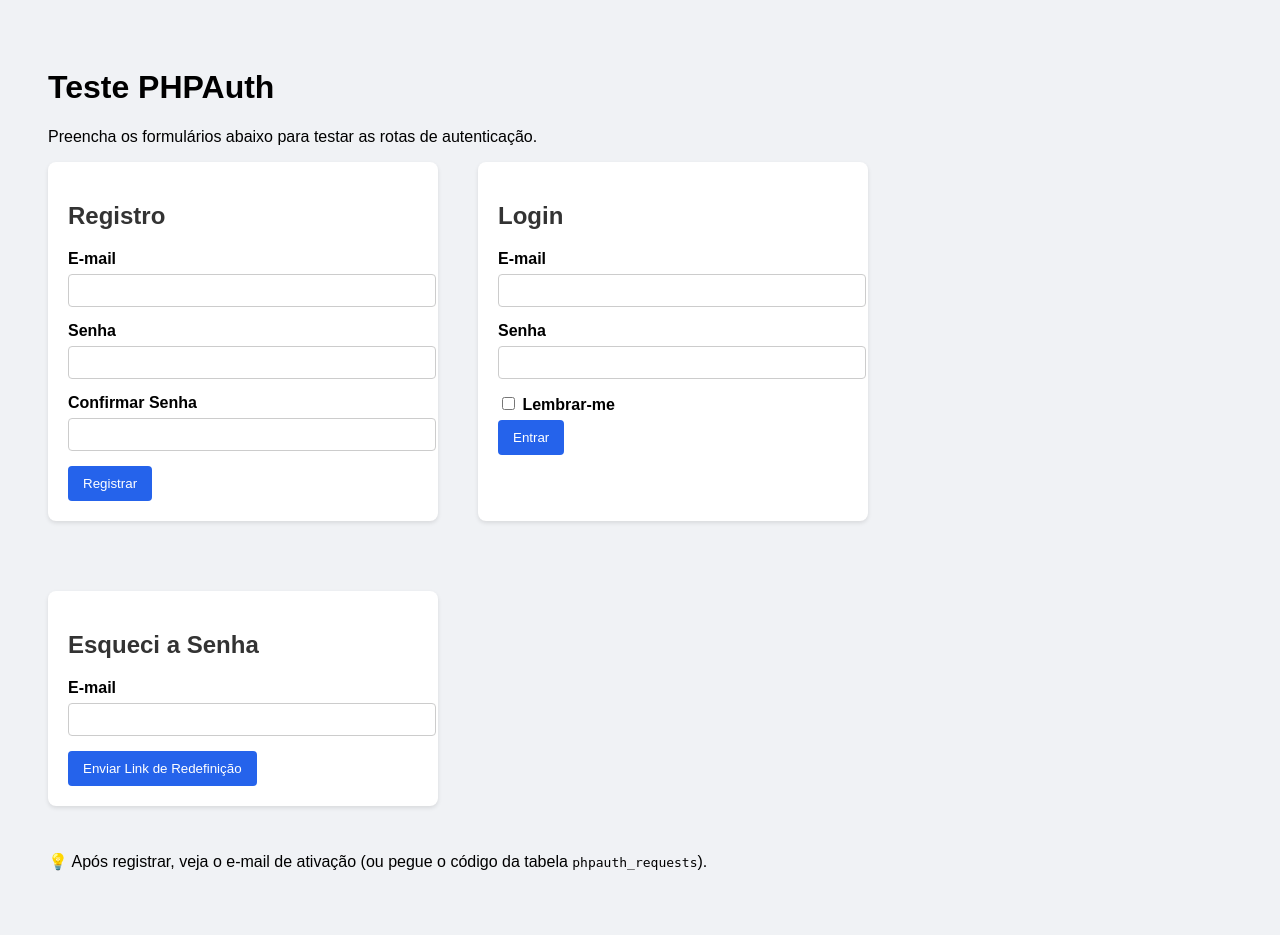
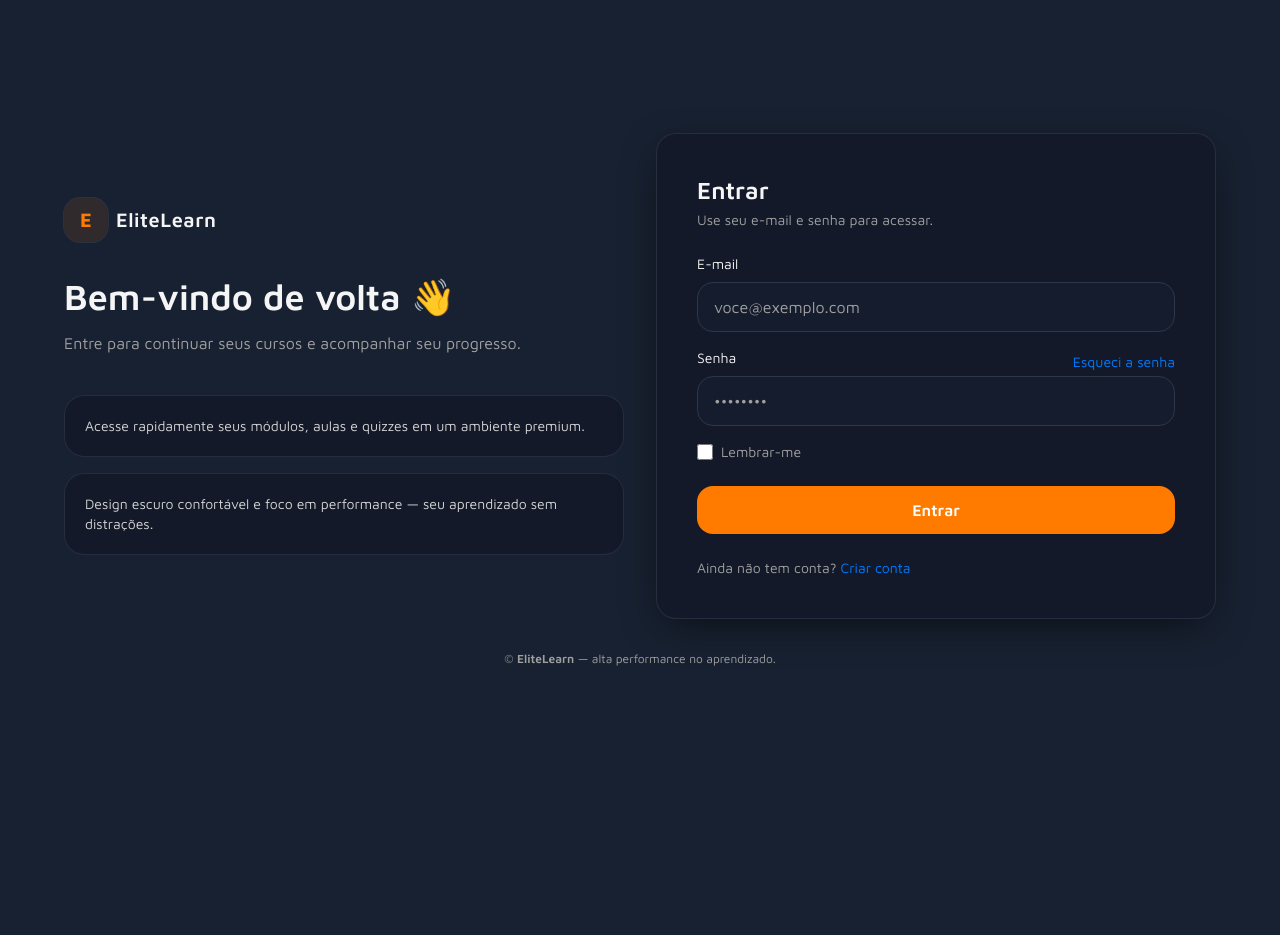
Before and after one commit to M4riotto/CodeSphere, a PHP site: page /codesphere/public/pages/login in a window 1280 px wide. After the commit the page ends 666 px from the top, so only its background shows below. Run offline with PHP 8.4, Linux system fonts and the light colour scheme; some libraries are stand-ins or nearby versions.

Commit message:
feat: pages login, register, and logou

```diff
--- a/app/config/database.php
+++ b/app/config/database.php
@@ -3,7 +3,7 @@ require_once __DIR__ . '/env.php';
 
 function get_pdo(): PDO {
     $host = env_get('DB_HOST', 'localhost');
-    $db   = env_get('DB_NAME', 'teste');
+    $db   = env_get('DB_NAME', 'codesphere');
     $user = env_get('DB_USER', 'root');
     $pass = env_get('DB_PASS', '');
     $charset = env_get('DB_CHARSET', 'utf8mb4');
--- a/app/routes/auth/auth_register.php
+++ b/app/routes/auth/auth_register.php
@@ -8,13 +8,9 @@ use ZxcvbnPhp\Zxcvbn;
 $zxcvbn = new Zxcvbn();
 $input = json_decode(file_get_contents('php://input'), true) ?: $_POST;
 $pass  = (string)($input['password_confirm'] ?? '');
-var_dump($pass);
+
 $strength = $zxcvbn->passwordStrength($pass);
 
-print_r($strength['feedback']);
-
-return $strength;
-exit;
 
 $input = json_decode(file_get_contents('php://input'), true) ?: $_POST;
 $email = trim($input['email'] ?? '');
--- a/public/pages/courses.php
+++ b/public/pages/courses.php
@@ -67,7 +67,7 @@
   </div>
 
   <script src="./public/src/js/tailwind.config.js"></script>
-  <script src="./public/src/js/main.js"></script>
+  <script src="./public/src/js/main.js?v=2"></script>
   <script src="./public/src/js/ui.js?v=<?php echo time()?>"></script>
 
 </body>
--- a/public/pages/index.php
+++ b/public/pages/index.php
@@ -274,7 +274,7 @@
   </footer>
 
   <script src="./public/src/js/tailwind.config.js"></script>
-  <script src="./public/src/js/ui.js?v=<?php echo time()?>"></script>
+  <script src="./public/src/js/ui.js?v=1.0.1"></script>
 </body>
 
 </html>
--- a/public/pages/login.php
+++ b/public/pages/login.php
@@ -1,102 +1,114 @@
 <!DOCTYPE html>
-<html lang="pt-BR">
+<html lang="pt-BR" class="h-full">
+
 <head>
-  <meta charset="UTF-8">
-  <title>Teste PHPAuth - Registro, Login e Recuperação</title>
-  <style>
-    body {
-      background: #f0f2f5;
-      font-family: Arial, sans-serif;
-      padding: 40px;
-    }
-    h2 {
-      color: #333;
-    }
-    form {
-      background: #fff;
-      padding: 20px;
-      margin-bottom: 30px;
-      border-radius: 8px;
-      box-shadow: 0 2px 4px rgba(0,0,0,0.1);
-      width: 350px;
-    }
-    label {
-      display: block;
-      margin-bottom: 6px;
-      font-weight: bold;
-    }
-    input[type="email"],
-    input[type="password"],
-    input[type="text"] {
-      width: 100%;
-      padding: 8px;
-      margin-bottom: 15px;
-      border: 1px solid #ccc;
-      border-radius: 4px;
-    }
-    button {
-      background: #2563eb;
-      color: white;
-      border: none;
-      padding: 10px 15px;
-      border-radius: 4px;
-      cursor: pointer;
-    }
-    button:hover {
-      background: #1e40af;
-    }
-    .container {
-      display: flex;
-      gap: 40px;
-      flex-wrap: wrap;
-    }
-  </style>
+  <meta charset="utf-8" />
+  <meta name="viewport" content="width=device-width, initial-scale=1" />
+  <title>EliteLearn — Login</title>
+
+  <!-- Tailwind CDN -->
+  <script src="https://cdn.tailwindcss.com"></script>
+
+
+  <!-- Fonte Maven Pro -->
+  <link rel="preconnect" href="https://fonts.googleapis.com" />
+  <link rel="preconnect" href="https://fonts.gstatic.com" crossorigin />
+  <link href="https://fonts.googleapis.com/css2?family=Maven+Pro:wght@400;500;600;700&display=swap" rel="stylesheet" />
 </head>
-<body>
-  <h1>Teste PHPAuth</h1>
-  <p>Preencha os formulários abaixo para testar as rotas de autenticação.</p>
 
-  <div class="container">
-    <!-- Formulário de Registro -->
-    <form action="app/routes/auth/auth_register.php" method="POST">
-      <h2>Registro</h2>
-      <label for="email">E-mail</label>
-      <input type="email" name="email" id="email" required>
+<body class="min-h-full bg-background text-foreground font-sans antialiased">
+  <div class="min-h-screen flex items-center">
+    <div class="container">
+      <div class="mx-auto grid lg:grid-cols-2 gap-8 max-w-6xl">
+        <!-- Lado esquerdo (branding) -->
+        <div class="hidden lg:flex flex-col justify-center">
+          <a href="#" class="inline-flex items-center gap-2">
+            <div class="h-11 w-11 rounded-2xl bg-primary/10 ring-1 ring-[color:var(--ringline)] flex items-center justify-center" style="--ringline: rgba(255,255,255,0.08);">
+              <span class="text-primary text-xl font-bold">E</span>
+            </div>
+            <span class="text-xl font-semibold tracking-wide">EliteLearn</span>
+          </a>
 
-      <label for="password">Senha</label>
-      <input type="password" name="password" id="password" required>
+          <h1 class="mt-8 text-4xl font-semibold leading-tight">
+            Bem-vindo de volta 👋
+          </h1>
+          <p class="mt-3 text-muted">
+            Entre para continuar seus cursos e acompanhar seu progresso.
+          </p>
 
-      <label for="password_confirm">Confirmar Senha</label>
-      <input type="password" name="password_confirm" id="password_confirm" required>
+          <div class="mt-10 grid gap-4">
+            <div class="rounded-3xl border border-border/70 bg-card/40 backdrop-blur-xs p-5">
+              <p class="text-sm text-muted-foreground">
+                Acesse rapidamente seus módulos, aulas e quizzes em um ambiente premium.
+              </p>
+            </div>
+            <div class="rounded-3xl border border-border/70 bg-card/40 backdrop-blur-xs p-5">
+              <p class="text-sm text-muted-foreground">
+                Design escuro confortável e foco em performance — seu aprendizado sem distrações.
+              </p>
+            </div>
+          </div>
+        </div>
 
-      <button type="submit">Registrar</button>
-    </form>
+        <!-- Card de Login -->
+        <div class="flex">
+          <div class="w-full rounded-3xl border border-border/70 bg-card/40 backdrop-blur-xs shadow-premium p-7 md:p-10">
+            <div class="mb-6 flex items-center gap-3 lg:hidden">
+              <div class="h-10 w-10 rounded-2xl bg-primary/10 ring-1 ring-[color:var(--ringline)] flex items-center justify-center" style="--ringline: rgba(255,255,255,0.08);">
+                <span class="text-primary font-bold">E</span>
+              </div>
+              <span class="text-lg font-semibold">EliteLearn</span>
+            </div>
 
-    <!-- Formulário de Login -->
-    <form action="app/routes/auth/auth_login.php" method="POST">
-      <h2>Login</h2>
-      <label for="log_email">E-mail</label>
-      <input type="email" name="email" id="log_email" required>
+            <h2 class="text-2xl font-semibold">Entrar</h2>
+            <p class="mt-1 text-sm text-muted">Use seu e-mail e senha para acessar.</p>
 
-      <label for="log_password">Senha</label>
-      <input type="password" name="password" id="log_password" required>
+            <form onsubmit="login(event)" method="POST" class="mt-6 grid gap-4">
+              <div>
+                <label for="email" class="block text-sm mb-2">E-mail</label>
+                <input id="email" name="email" type="email" required
+                  class="w-full rounded-2xl border border-border bg-background/60 px-4 py-3 outline-none focus:ring-2 focus:ring-secondary focus:border-secondary placeholder:text-muted"
+                  placeholder="voce@exemplo.com" />
+              </div>
 
-      <label>
-        <input type="checkbox" name="remember"> Lembrar-me
-      </label>
-      <button type="submit">Entrar</button>
-    </form>
+              <div>
+                <div class="flex items-center justify-between">
+                  <label for="password" class="block text-sm mb-2">Senha</label>
+                  <a href="reset.html" class="text-sm text-secondary hover:underline">Esqueci a senha</a>
+                </div>
+                <input id="password" name="password" type="password" required
+                  class="w-full rounded-2xl border border-border bg-background/60 px-4 py-3 outline-none focus:ring-2 focus:ring-secondary focus:border-secondary placeholder:text-muted"
+                  placeholder="••••••••" />
+              </div>
 
-    <!-- Formulário de Recuperação -->
-    <form action="app/routes/auth/auth_request_reset.php" method="POST">
-      <h2>Esqueci a Senha</h2>
-      <label for="fog_email">E-mail</label>
-      <input type="email" name="email" id="fog_email" required>
+              <label class="inline-flex items-center gap-2 select-none">
+                <input type="checkbox" name="remember"
+                  class="h-4 w-4 rounded border-border bg-background text-primary focus:ring-2 focus:ring-primary/50" />
+                <span class="text-sm text-muted">Lembrar-me</span>
+              </label>
 
-      <button type="submit">Enviar Link de Redefinição</button>
-    </form>
+              <button type="submit"
+                class="mt-2 inline-flex w-full items-center justify-center rounded-2xl bg-primary px-4 py-3 font-semibold text-primary-foreground transition hover:bg-primary-600 focus:outline-none focus:ring-2 focus:ring-primary/50">
+                Entrar
+              </button>
+            </form>
+
+            <p class="mt-6 text-sm text-muted">
+              Ainda não tem conta?
+              <a href="register" class="text-secondary hover:underline">Criar conta</a>
+            </p>
+          </div>
+        </div>
+
+      </div>
+      <p class="mt-8 text-center text-xs text-muted">
+        © <span class="font-semibold">EliteLearn</span> — alta performance no aprendizado.
+      </p>
+    </div>
   </div>
+  <script src="./public/src/js/main.js?v=1.0.2"></script>
 
-  <p>💡 Após registrar, veja o e-mail de ativação (ou pegue o código da tabela <code>phpauth_requests</code>).</p>
-</body>
+  <script src="./public/src/js/tailwind.config.js"></script>
+  <script src="./public/src/js/ui.js"></script>
+
 </html>
--- a/public/pages/myDashboard.php
+++ b/public/pages/myDashboard.php
@@ -1,3 +1,8 @@
+<?php
+require_once __DIR__ . '/../../app/middlewares/auth_guard.php';
+require_auth_or_403();
+?>
+
 <!doctype html>
 <html lang="pt-br">
 
--- a/public/pages/profile.php
+++ b/public/pages/profile.php
@@ -1,3 +1,8 @@
+<?php
+require_once __DIR__ . '/../../app/middlewares/auth_guard.php';
+require_auth_or_403();
+?>
+
 <!doctype html>
 <html lang="pt-br">
 
--- a/public/src/js/ui.js
+++ b/public/src/js/ui.js
@@ -32,6 +32,4 @@ document.addEventListener('DOMContentLoaded', () => {
     });
   });
 
-  console.log('alou')
-
 });
```
Also changed, not shown: public/components/header.php (+11 -7 lines), public/pages/adminNewCourse.php (+6 -1 lines), public/pages/register.php (added, +123 -0 lines), public/src/js/main.js (+82 -1 lines).
